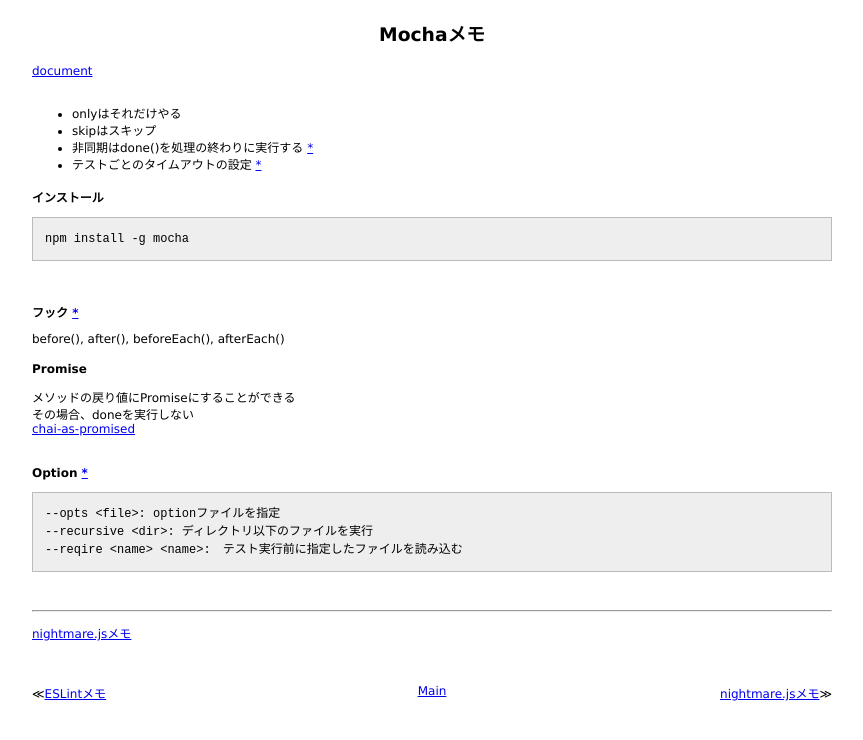
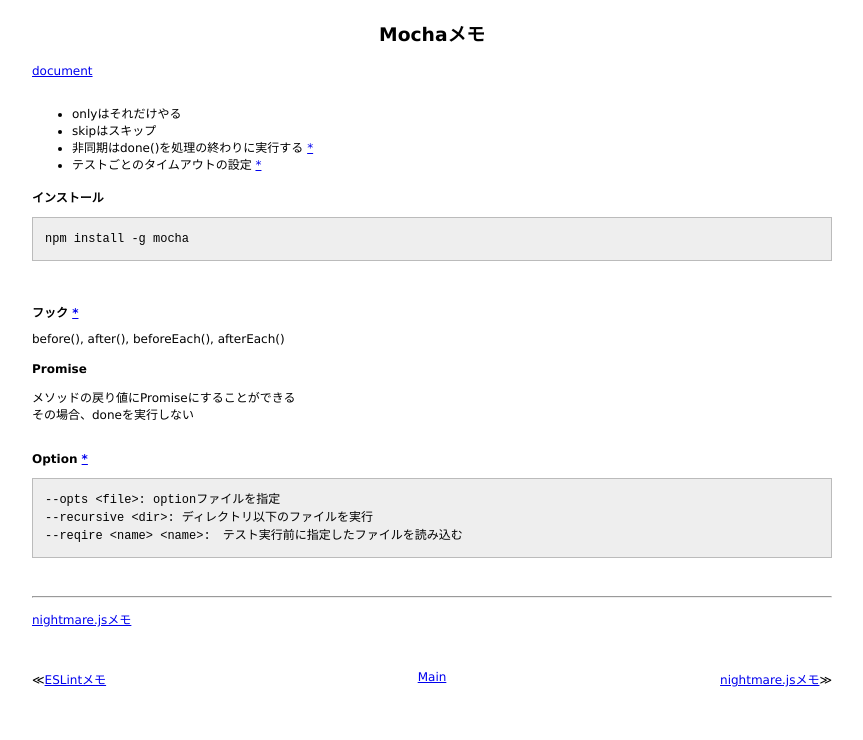
Before and after one commit to 38elements/38elements.github.com, a Jekyll site: the page built from _posts/2016-09-24-mocha.md, in a window 1280 px wide. Shown: the top 740 px of the page, without its empty margins (208-1071 px from the left). Built offline with Jekyll 4.4.1, drawn with Linux system fonts in a browser that asks for light colours.

Commit message:
Update 2016-09-24-mocha.md

```diff
--- a/_posts/2016-09-24-mocha.md
+++ b/_posts/2016-09-24-mocha.md
@@ -25,7 +25,6 @@ before(), after(), beforeEach(), afterEach()
 #### Promise
 メソッドの戻り値にPromiseにすることができる
 その場合、doneを実行しない
-[chai-as-promised](https://github.com/domenic/chai-as-promised)
 <br>
 
 #### Option [\*](https://mochajs.org/#usage)
```
